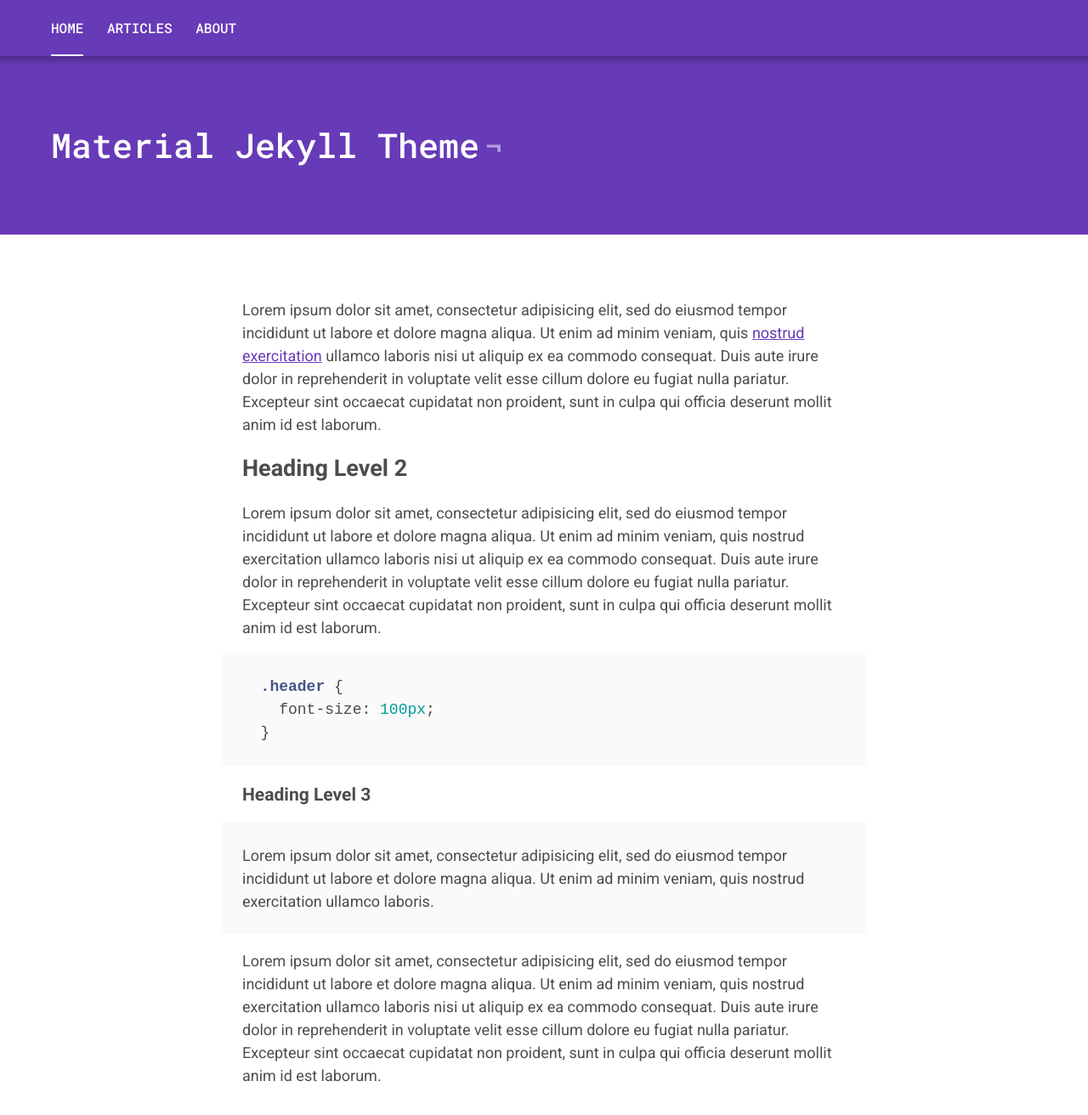
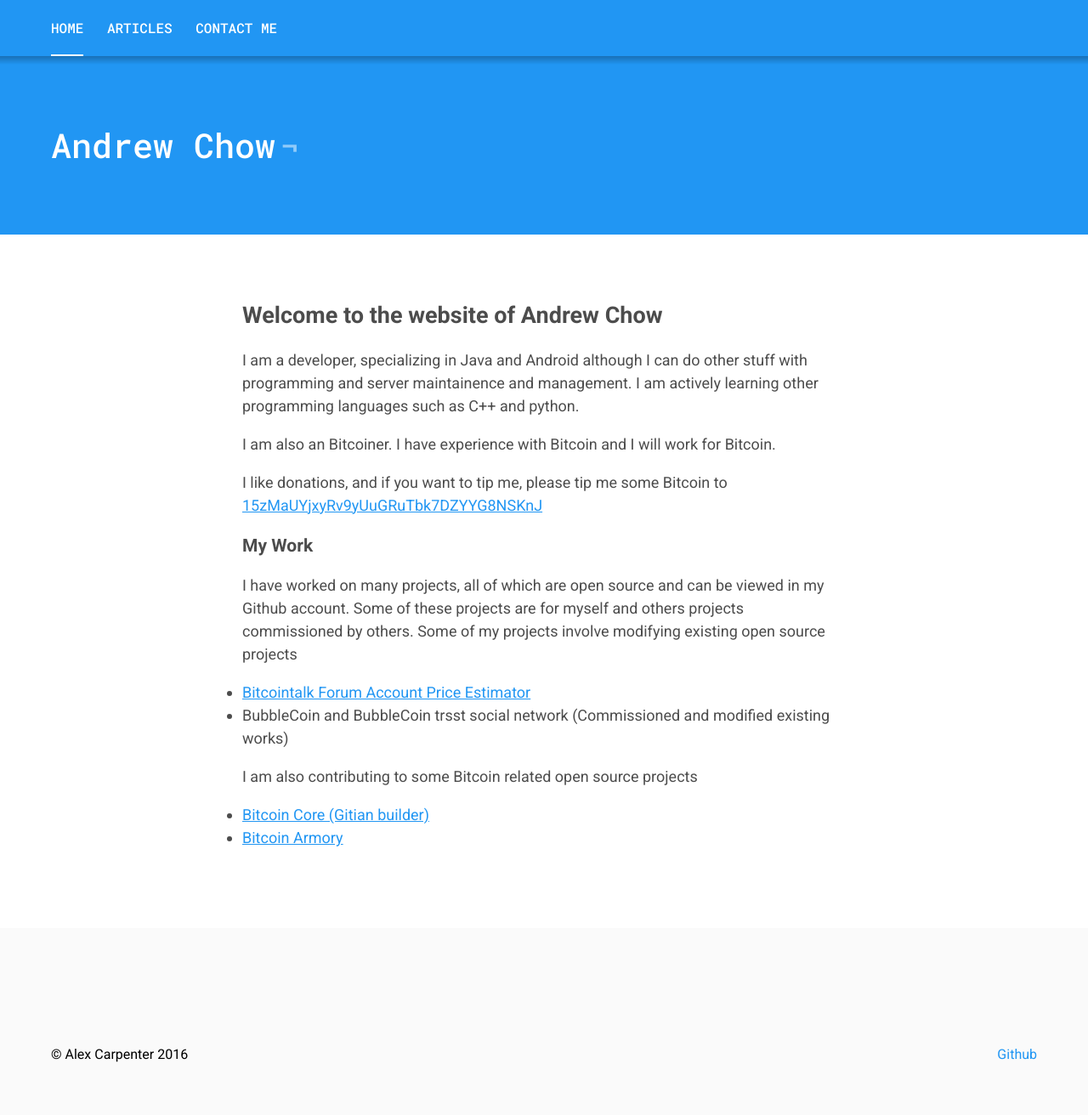
Before and after one commit to achow101/achow101.github.io, a Jekyll site: the page built from index.markdown, in a window 1280 px wide and 1400 px high. Shown: the top 1312 px of the window at 85% size. Built offline with Jekyll 4.4.1, drawn with Linux system fonts in a browser that asks for light colours.

Commit message:
Update site with my own personal info and new posts

```diff
--- a/_config.yml
+++ b/_config.yml
@@ -2,15 +2,12 @@
 title: Alex Carpenter
 email: your-email@domain.com
 description: >
-  Write an awesome description for your new site here. You can edit this
-  line in _config.yml. It will appear in your document head meta (for
-  Google search results) and in your feed.xml site description.
-baseurl: "/material-jekyll-theme"
-url: "http://alexcarpenter.me"
+  The website of Andrew Chow, a young programmer, Bitcoiner, and technology enthusiast.
+baseurl: ""
+url: "http://achow101.com"
 fixedNav: 'true' # true or false
-theme: purple # green, blue, orange, purple, grey
-twitterUsername: hybrid_alex
-githubUsername: alexcarpenter
+theme: blue # green, blue, orange, purple, grey
+githubUsername: achow101
 dribbbleUsername:
 codepenUsername:
 
--- a/_includes/navigation.html
+++ b/_includes/navigation.html
@@ -2,6 +2,6 @@
   <div class="c-navigation__container u-container">
     <a class="c-navigation__item {% if page.url == '/' %}is-active{% endif %}" href="{{ "/" | prepend: site.baseurl }}">Home</a>
     <a class="c-navigation__item {% if page.url == '/articles/' %}is-active{% endif %}" href="{{ "/articles/" | prepend: site.baseurl }}">Articles</a>
-    <a class="c-navigation__item {% if page.url == '/about/' %}is-active{% endif %}" href="{{ "/about/" | prepend: site.baseurl }}">About</a>
+    <a class="c-navigation__item {% if page.url == '/contact/' %}is-active{% endif %}" href="{{ "/contact/" | prepend: site.baseurl }}">Contact Me</a>
   </div>
 </nav>
--- a/index.markdown
+++ b/index.markdown
@@ -1,21 +1,24 @@
 ---
 layout: page
-title: Material Jekyll Theme
+title: Andrew Chow
 ---
-Lorem ipsum dolor sit amet, consectetur adipisicing elit, sed do eiusmod tempor incididunt ut labore et dolore magna aliqua. Ut enim ad minim veniam, quis [nostrud exercitation](http://alexcarpenter.me) ullamco laboris nisi ut aliquip ex ea commodo consequat. Duis aute irure dolor in reprehenderit in voluptate velit esse cillum dolore eu fugiat nulla pariatur. Excepteur sint occaecat cupidatat non proident, sunt in culpa qui officia deserunt mollit anim id est laborum.
+## Welcome to the website of Andrew Chow
 
-## Heading Level 2
+I am a developer, specializing in Java and Android although I can do other stuff with programming and server maintainence and management. I am actively learning other programming languages such as C++ and python.
 
-Lorem ipsum dolor sit amet, consectetur adipisicing elit, sed do eiusmod tempor incididunt ut labore et dolore magna aliqua. Ut enim ad minim veniam, quis nostrud exercitation ullamco laboris nisi ut aliquip ex ea commodo consequat. Duis aute irure dolor in reprehenderit in voluptate velit esse cillum dolore eu fugiat nulla pariatur. Excepteur sint occaecat cupidatat non proident, sunt in culpa qui officia deserunt mollit anim id est laborum.
+I am also an Bitcoiner. I have experience with Bitcoin and I will work for Bitcoin.
 
-{% highlight scss %}
-  .header {
-    font-size: 100px;
-  }
-{% endhighlight %}
+I like donations, and if you want to tip me, please tip me some Bitcoin to [15zMaUYjxyRv9yUuGRuTbk7DZYYG8NSKnJ](bitcoin:15zMaUYjxyRv9yUuGRuTbk7DZYYG8NSKnJ)
 
-### Heading Level 3
 
-> Lorem ipsum dolor sit amet, consectetur adipisicing elit, sed do eiusmod tempor incididunt ut labore et dolore magna aliqua. Ut enim ad minim veniam, quis nostrud exercitation ullamco laboris.
+### My Work
 
-Lorem ipsum dolor sit amet, consectetur adipisicing elit, sed do eiusmod tempor incididunt ut labore et dolore magna aliqua. Ut enim ad minim veniam, quis nostrud exercitation ullamco laboris nisi ut aliquip ex ea commodo consequat. Duis aute irure dolor in reprehenderit in voluptate velit esse cillum dolore eu fugiat nulla pariatur. Excepteur sint occaecat cupidatat non proident, sunt in culpa qui officia deserunt mollit anim id est laborum.
+I have worked on many projects, all of which are open source and can be viewed in my Github account. Some of these projects are for myself and others projects commissioned by others. Some of my projects involve modifying existing open source projects
+
+ - [Bitcointalk Forum Account Price Estimator](http://www.bctalkaccountpricer.info/)
+ - BubbleCoin and BubbleCoin trsst social network (Commissioned and modified existing works)
+
+I am also contributing to some Bitcoin related open source projects
+
+ - [Bitcoin Core (Gitian builder)](https://bitcoincore.org/)
+ - [Bitcoin Armory](https://github.com/goatpig/BitcoinArmory)
```
Also changed, not shown: _pages/about.markdown (+7 -4 lines), _posts/2014-01-03-two-thousand-fourteen.markdown (deleted, +0 -7 lines), _posts/2015-12-01-welcome-to-jekyll.markdown (deleted, +0 -25 lines).
